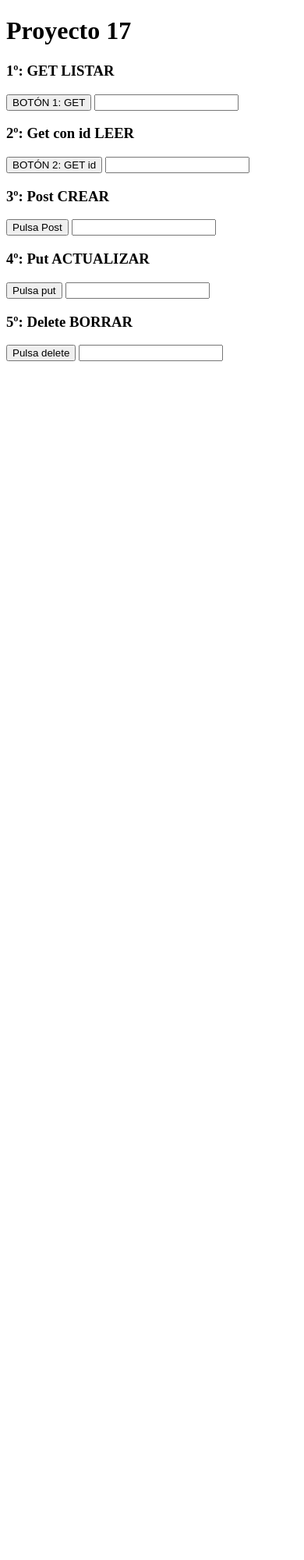
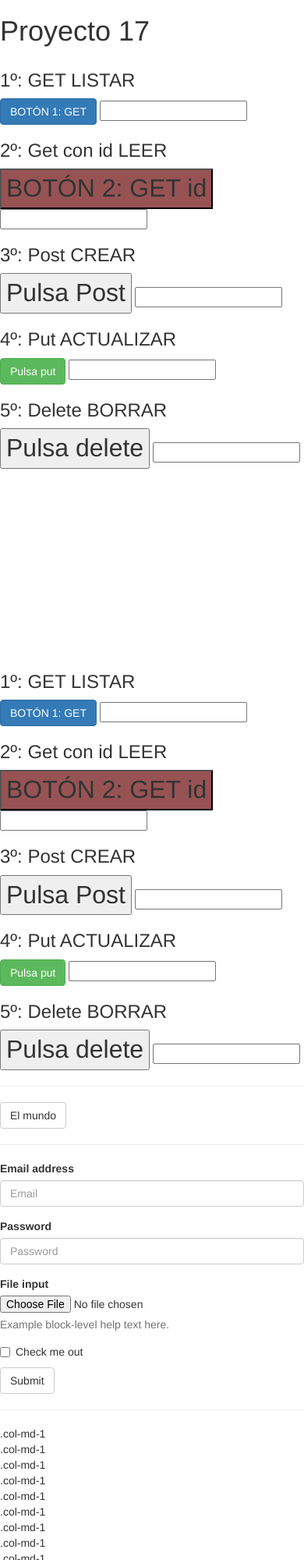
Before and after one commit to nunchyCurso03/proyecto17, a website built with Parcel: page src/index.html in a window 390 px wide. Shown: the top 2000 px of the page at 78% size. Before the commit the page ends 844 px from the top, so only its background shows below. Built offline with nearby package versions, Linux system fonts and the light colour scheme; files whose address does not match are found by name.

Commit message:
CSS + Bootstrap

```diff
--- /dev/null
+++ b/src/css/mistyle.css
@@ -0,0 +1,7 @@
+button{
+    font-size: xx-large;
+}
+
+.mio{
+    background-color: rgb(151, 83, 83);
+}
--- a/src/index.html
+++ b/src/index.html
@@ -1,17 +1,71 @@
 <!DOCTYPE html>
 <html lang="es">
+
 <head>
     <meta charset="UTF-8">
     <meta name="viewport" content="width=device-width, initial-scale=1.0">
     <title>Proyecto 17 Nunchy</title>
+    <link rel="stylesheet" href="./css/mistyle.css">
+    <!-- Bootstrap -->
+    <link rel="stylesheet" href="https://cdn.jsdelivr.net/npm/bootstrap@3.4.1/dist/css/bootstrap.min.css"
+        integrity="sha384-HSMxcRTRxnN+Bdg0JdbxYKrThecOKuH5zCYotlSAcp1+c8xmyTe9GYg1l9a69psu" crossorigin="anonymous">
 </head>
+
 <body>
     <h1>Proyecto 17</h1>
+
+    <div class="row">
+        <div class="col-md-4">
+            <h3> 1º: GET LISTAR</h3>
+
+            <button id="boton1" class="btn btn-primary">BOTÓN 1: GET </button>
+            <input type="text" id="text1">
+        </div>
+        <div class="col-md-4">
+            <h3> 2º: Get con id LEER</h3>
+            <button id="boton2" class="mio">BOTÓN 2: GET id </button>
+            <input type="text" id="text2">
+            <div id="resultadoId"></div>
+        </div>
+        <div class="col-md-4">
+            <h3> 3º: Post CREAR</h3>
+            <button id="boton3">Pulsa Post</button>
+            <input type="text" id="text3">
+        </div>
+    </div>
+    <div class="row">
+        <div class="col-md-6">
+            <h3> 4º: Put ACTUALIZAR</h3>
+            <button id="boton4" class="btn btn-success">Pulsa put</button>
+            <input type="text" id="text4">
+        </div>
+        <div class="col-md-6">
+            <h3> 5º: Delete BORRAR</h3>
+
+            <button id="boton5">Pulsa delete </button>
+            <input type="text" id="text5">
+        </div>
+    </div>
+
+
+<br>
+<br>
+<br>
+<br>
+<br>
+<br>
+
+<br>
+<br>
+<br>
+<br>
+<br>
+<br>
 
     <!-- Botón 1: get -->
     <h3> 1º: GET LISTAR</h3>
 
-    <button id="boton1">BOTÓN 1: GET </button>
+    <button id="boton1" class="btn btn-primary">BOTÓN 1: GET </button>
     <input type="text" id="text1">
 
 
@@ -19,7 +73,7 @@
 
     <!-- Botón 2:  Get con id -->
     <h3> 2º: Get con id LEER</h3>
-    <button id="boton2">BOTÓN 2: GET id </button>
+    <button id="boton2" class="mio">BOTÓN 2: GET id </button>
     <input type="text" id="text2">
     <div id="resultadoId"></div>
 
@@ -34,7 +88,7 @@
 
     <!-- Botón 4:put -->
     <h3> 4º: Put ACTUALIZAR</h3>
-<button id="boton4">Pulsa put</button>
+    <button id="boton4" class="btn btn-success">Pulsa put</button>
     <input type="text" id="text4">
 
 
@@ -47,11 +101,66 @@
     <button id="boton5">Pulsa delete </button>
     <input type="text" id="text5">
 
+    <hr>
 
+    <a class="btn btn-default" href="https://www.elmundo.es/" role="button">El mundo</a>
 
+    <hr>
+
+    <form>
+        <div class="form-group">
+            <label for="exampleInputEmail1">Email address</label>
+            <input type="email" class="form-control" id="exampleInputEmail1" placeholder="Email">
+        </div>
+        <div class="form-group">
+            <label for="exampleInputPassword1">Password</label>
+            <input type="password" class="form-control" id="exampleInputPassword1" placeholder="Password">
+        </div>
+        <div class="form-group">
+            <label for="exampleInputFile">File input</label>
+            <input type="file" id="exampleInputFile">
+            <p class="help-block">Example block-level help text here.</p>
+        </div>
+        <div class="checkbox">
+            <label>
+                <input type="checkbox"> Check me out
+            </label>
+        </div>
+        <button type="submit" class="btn btn-default">Submit</button>
+    </form>
+    <hr>
+
+    <div class="row">
+        <div class="col-md-1">.col-md-1</div>
+        <div class="col-md-1">.col-md-1</div>
+        <div class="col-md-1">.col-md-1</div>
+        <div class="col-md-1">.col-md-1</div>
+        <div class="col-md-1">.col-md-1</div>
+        <div class="col-md-1">.col-md-1</div>
+        <div class="col-md-1">.col-md-1</div>
+        <div class="col-md-1">.col-md-1</div>
+        <div class="col-md-1">.col-md-1</div>
+        <div class="col-md-1">.col-md-1</div>
+        <div class="col-md-1">.col-md-1</div>
+        <div class="col-md-1">.col-md-1</div>
+    </div>
+    <div class="row">
+        <div class="col-md-8">.col-md-8</div>
+        <div class="col-md-4">.col-md-4</div>
+    </div>
+    <div class="row">
+        <div class="col-md-4">.col-md-4</div>
+        <div class="col-md-4">.col-md-4</div>
+        <div class="col-md-4">.col-md-4</div>
+    </div>
+    <div class="row">
+        <div class="col-md-6">.col-md-6</div>
+        <div class="col-md-6">.col-md-6</div>
+    </div>
 
 
     <script src="../node_modules/jquery/dist/jquery.js"></script>
     <script src="./javascript/index.js"></script>
 </body>
+
 </html>
--- a/src/javascript/index.js
+++ b/src/javascript/index.js
@@ -32,6 +32,8 @@ $(function () {
 
     // Evento del botón 3 : POST
     $('#boton3').on('click', function () {
+        // le cambio el color
+        $(this).addClass('mio')
         $.post('https://my-json-server.typicode.com/desarrollo-seguro/dato/solicitudes', function (data) {
             data = {
                 id: 4,
```
Lines whose indentation alone changed are shown as unchanged.
